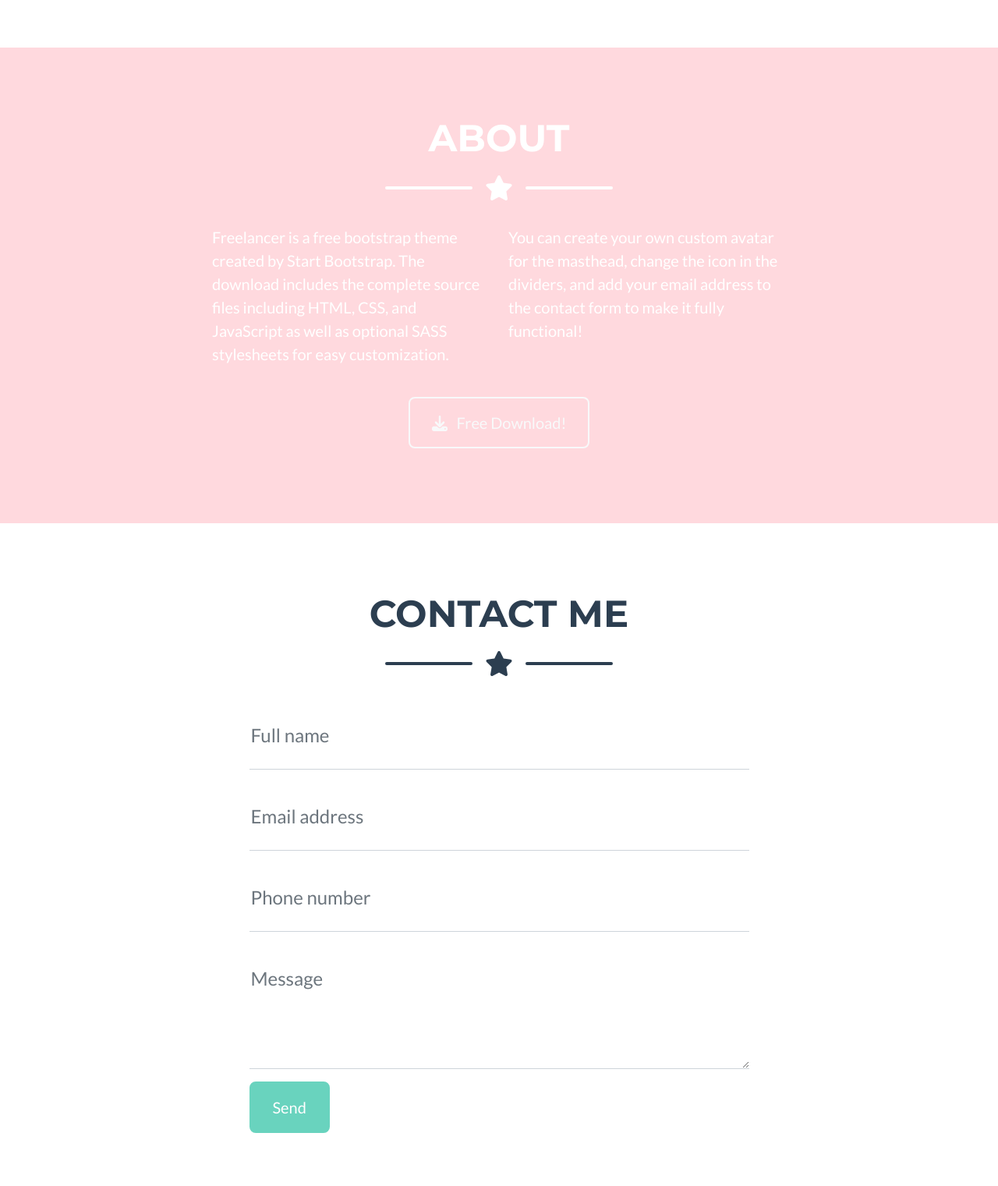
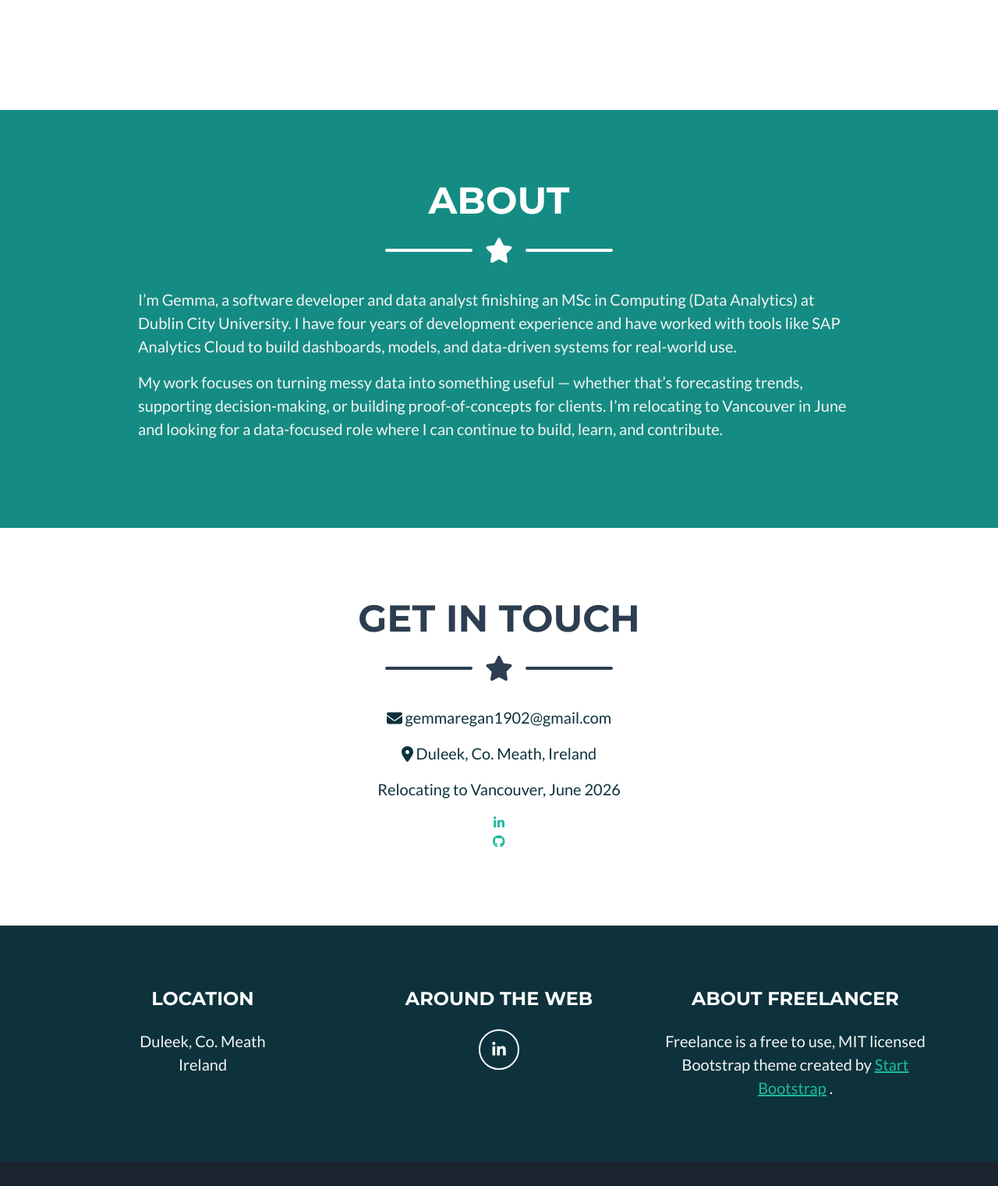
Before and after one commit to gemma1902/Gem_Portfolio, a website: page index.html in a window 1280 px wide. Shown: the part 1279-2800 px from the top of the page at 78% size. Drawn offline with nearby package versions, Linux system fonts and the light colour scheme.

Commit message:
new pp, added about content, removed contact form, changed colour theme

```diff
--- a/index.html
+++ b/index.html
@@ -6,7 +6,7 @@
     <meta name="viewport" content="width=device-width, initial-scale=1, shrink-to-fit=no" />
     <meta name="description" content="" />
     <meta name="author" content="" />
-    <title>Freelancer - Start Bootstrap Theme</title>
+    <title>Gemma Regan Portfolio</title>
     <!-- Favicon-->
     <link rel="icon" type="image/x-icon" href="assets/favicon.ico" />
     <!-- Font Awesome icons (free version)-->
@@ -24,6 +24,7 @@
     <nav class="navbar navbar-expand-lg bg-secondary text-uppercase fixed-top" id="mainNav">
         <div class="container">
             <a class="navbar-brand" href="#page-top">Gemma Regan</a>
+
             <button class="navbar-toggler text-uppercase font-weight-bold bg-primary text-white rounded" type="button"
                 data-bs-toggle="collapse" data-bs-target="#navbarResponsive" aria-controls="navbarResponsive"
                 aria-expanded="false" aria-label="Toggle navigation">
@@ -56,7 +57,7 @@
                 <div class="divider-custom-line"></div>
             </div>
             <!-- Masthead Subheading-->
-            <p class="masthead-subheading font-weight-light mb-0">Graphic Artist - Web Designer - Illustrator</p>
+            <p class="masthead-subheading font-weight-light mb-0">Software Developer & Data Analyst</p>
         </div>
     </header>
     <!-- Portfolio Section-->
@@ -146,22 +147,19 @@
             </div>
             <!-- About Section Content-->
             <div class="row">
-                <div class="col-lg-4 ms-auto">
-                    <p class="lead">Freelancer is a free bootstrap theme created by Start Bootstrap. The download
-                        includes the complete source files including HTML, CSS, and JavaScript as well as optional SASS
-                        stylesheets for easy customization.</p>
+                <div class="col-lg-10 mx-auto">
+                    <p class="lead">I’m Gemma, a software developer and data analyst finishing an MSc in Computing (Data
+                        Analytics) at Dublin City University. I have four years of development experience and have
+                        worked with tools like SAP Analytics Cloud to build dashboards, models, and data-driven systems
+                        for real-world use.
+
+                        </p>
+                    <p class="lead">My work focuses on turning messy data into something useful — whether that’s forecasting trends,
+                        supporting decision-making, or building proof-of-concepts for clients. I’m relocating to
+                        Vancouver in June and looking for a data-focused role where I can continue to build, learn, and
+                        contribute.
+                    </p>
                 </div>
-                <div class="col-lg-4 me-auto">
-                    <p class="lead">You can create your own custom avatar for the masthead, change the icon in the
-                        dividers, and add your email address to the contact form to make it fully functional!</p>
-                </div>
-            </div>
-            <!-- About Section Button-->
-            <div class="text-center mt-4">
-                <a class="btn btn-xl btn-outline-light" href="https://startbootstrap.com/theme/freelancer/">
-                    <i class="fas fa-download me-2"></i>
-                    Free Download!
-                </a>
             </div>
         </div>
     </section>
@@ -169,7 +167,7 @@
     <section class="page-section" id="contact">
         <div class="container">
             <!-- Contact Section Heading-->
-            <h2 class="page-section-heading text-center text-uppercase text-secondary mb-0">Contact Me</h2>
+            <h2 class="page-section-heading text-center text-uppercase text-secondary mb-0">Get in Touch</h2>
             <!-- Icon Divider-->
             <div class="divider-custom">
                 <div class="divider-custom-line"></div>
@@ -178,70 +176,23 @@
             </div>
             <!-- Contact Section Form-->
             <div class="row justify-content-center">
-                <div class="col-lg-8 col-xl-7">
-                    <!-- * * * * * * * * * * * * * * *-->
-                    <!-- * * SB Forms Contact Form * *-->
-                    <!-- * * * * * * * * * * * * * * *-->
-                    <!-- This form is pre-integrated with SB Forms.-->
-                    <!-- To make this form functional, sign up at-->
-                    <!-- https://startbootstrap.com/solution/contact-forms-->
-                    <!-- to get an API token!-->
-                    <form id="contactForm" data-sb-form-api-token="API_TOKEN">
-                        <!-- Name input-->
-                        <div class="form-floating mb-3">
-                            <input class="form-control" id="name" type="text" placeholder="Enter your name..."
-                                data-sb-validations="required" />
-                            <label for="name">Full name</label>
-                            <div class="invalid-feedback" data-sb-feedback="name:required">A name is required.</div>
-                        </div>
-                        <!-- Email address input-->
-                        <div class="form-floating mb-3">
-                            <input class="form-control" id="email" type="email" placeholder="name@example.com"
-                                data-sb-validations="required,email" />
-                            <label for="email">Email address</label>
-                            <div class="invalid-feedback" data-sb-feedback="email:required">An email is required.</div>
-                            <div class="invalid-feedback" data-sb-feedback="email:email">Email is not valid.</div>
-                        </div>
-                        <!-- Phone number input-->
-                        <div class="form-floating mb-3">
-                            <input class="form-control" id="phone" type="tel" placeholder="(123) 456-7890"
-                                data-sb-validations="required" />
-                            <label for="phone">Phone number</label>
-                            <div class="invalid-feedback" data-sb-feedback="phone:required">A phone number is required.
-                            </div>
-                        </div>
-                        <!-- Message input-->
-                        <div class="form-floating mb-3">
-                            <textarea class="form-control" id="message" type="text"
-                                placeholder="Enter your message here..." style="height: 10rem"
-                                data-sb-validations="required"></textarea>
-                            <label for="message">Message</label>
-                            <div class="invalid-feedback" data-sb-feedback="message:required">A message is required.
-                            </div>
-                        </div>
-                        <!-- Submit success message-->
-                        <!---->
-                        <!-- This is what your users will see when the form-->
-                        <!-- has successfully submitted-->
-                        <div class="d-none" id="submitSuccessMessage">
-                            <div class="text-center mb-3">
-                                <div class="fw-bolder">Form submission successful!</div>
-                                To activate this form, sign up at
-                                <br />
-                                <a
-                                    href="https://startbootstrap.com/solution/contact-forms">https://startbootstrap.com/solution/contact-forms</a>
-                            </div>
-                        </div>
-                        <!-- Submit error message-->
-                        <!---->
-                        <!-- This is what your users will see when there is-->
-                        <!-- an error submitting the form-->
-                        <div class="d-none" id="submitErrorMessage">
-                            <div class="text-center text-danger mb-3">Error sending message!</div>
-                        </div>
-                        <!-- Submit Button-->
-                        <button class="btn btn-primary btn-xl disabled" id="submitButton" type="submit">Send</button>
-                    </form>
+                <div class="col-lg-8 col-xl-7 text-center">
+
+
+
+
+                    <p class="lead" id="con_col"><i class="fas fa-envelope"></i> gemmaregan1902@gmail.com</p>
+                    <p class="lead" id="con_col"><i class="fas fa-map-marker-alt"></i> Duleek, Co. Meath, Ireland</p>
+                    <p class="lead" id="con_col">Relocating to Vancouver, June 2026</p>
+
+                    <div class="social-links">
+                        <a href="https://www.linkedin.com/in/gemma-regan-02b706195" target="_blank">
+                            <i class="fab fa-linkedin-in"></i>
+                        </a>
+                        <br>
+                        <a href="https://github.com/gemma1902" target="_blank">
+                            <i class="fab fa-github"></i>
+                        </a>
                     </div>
                 </div>
             </div>
@@ -264,7 +215,8 @@
                     <h4 class="text-uppercase mb-4">Around the Web</h4>
                     <!-- <a class="btn btn-outline-light btn-social mx-1" href="#!"><i class="fab fa-fw fa-facebook-f"></i></a> -->
                     <!-- <a class="btn btn-outline-light btn-social mx-1" href="#!"><i class="fab fa-fw fa-twitter"></i></a> -->
-                    <a class="btn btn-outline-light btn-social mx-1" href="www.linkedin.com/in/gemma-regan-02b706195"><i
+                    <a class="btn btn-outline-light btn-social mx-1"
+                        href="https://www.linkedin.com/in/gemma-regan-02b706195/"><i
                             class="fab fa-fw fa-linkedin-in"></i></a>
                     <!-- <a class="btn btn-outline-light btn-social mx-1" href="#!"><i class="fab fa-fw fa-dribbble"></i></a> -->
                 </div>
@@ -282,9 +234,10 @@
     </footer>
     <!-- Copyright Section-->
     <div class="copyright py-4 text-center text-white">
-        <div class="container"><small>Copyright &copy; Your Website 2023</small></div>
+        <div class="container"><small>Copyright © Gemma Regan 2026
+        </small></div>
     </div>
-    <!-- Portfolio Modals-->
+    <!-- Portfolio Modals
     <!-- Portfolio Modal 1-->
     <div class="portfolio-modal modal fade" id="portfolioModal1" tabindex="-1" aria-labelledby="portfolioModal1"
         aria-hidden="true">
@@ -297,7 +250,8 @@
                         <div class="row justify-content-center">
                             <div class="col-lg-8">
                                 <!-- Portfolio Modal - Title-->
-                                <h2 class="portfolio-modal-title text-secondary text-uppercase mb-0">Django Scout Inventory App</h2>
+                                <h2 class="portfolio-modal-title text-secondary text-uppercase mb-0">Django Scout
+                                    Inventory App</h2>
                                 <!-- Icon Divider-->
                                 <div class="divider-custom">
                                     <div class="divider-custom-line"></div>
@@ -305,7 +259,8 @@
                                     <div class="divider-custom-line"></div>
                                 </div>
                                 <!-- Portfolio Modal - Image-->
-                                <img class="img-fluid rounded mb-5 modal-img " src="assets/img/portfolio/Scouting_Ireland.png" alt="..." />
+                                <img class="img-fluid rounded mb-5 modal-img "
+                                    src="assets/img/portfolio/Scouting_Ireland.png" alt="..." />
                                 <!-- Portfolio Modal - Text-->
                                 <p class="mb-4">
                                     A full-stack Django web app designed to help scout groups efficiently manage their
@@ -315,13 +270,15 @@
                                     simple, intuitive interface for everyday use.
                                 </p>
                                 <div class="d-flex justify-content-center gap-3 mb-4">
-                                <a class="btn btn-outline-dark" href="https://github.com/gemma1902/Scout-Inventory-Project.git" target="_blank">
+                                    <a class="btn btn-outline-dark"
+                                        href="https://github.com/gemma1902/Scout-Inventory-Project.git" target="_blank">
                                         <i class="fab fa-github me-2"></i>GitHub
                                     </a>
                                     <a class="btn btn-outline-dark" href="https://youtu.be/yourdemo" target="_blank">
                                         <i class="fab fa-youtube me-2"></i>Demo Video
                                     </a>
-                                <a class="btn btn-outline-dark" href="https://yourwebsite.com/scout-inventory" target="_blank">
+                                    <a class="btn btn-outline-dark" href="https://yourwebsite.com/scout-inventory"
+                                        target="_blank">
                                         <i class="fas fa-globe me-2"></i>Live Site
                                     </a>
                                 </div>
@@ -521,7 +478,7 @@
                 </div>
             </div>
         </div>
-    </div>
+    </div> -->
     <!-- Bootstrap core JS-->
     <script src="https://cdn.jsdelivr.net/npm/bootstrap@5.2.3/dist/js/bootstrap.bundle.min.js"></script>
     <!-- Core theme JS-->
```
Also changed, not shown: assets/index.html (+119 -48 lines), assets/favicon.ico, assets/img/portfolio/profile_pic.jpg, css/styles.css. Lines whose indentation alone changed are shown as unchanged.
